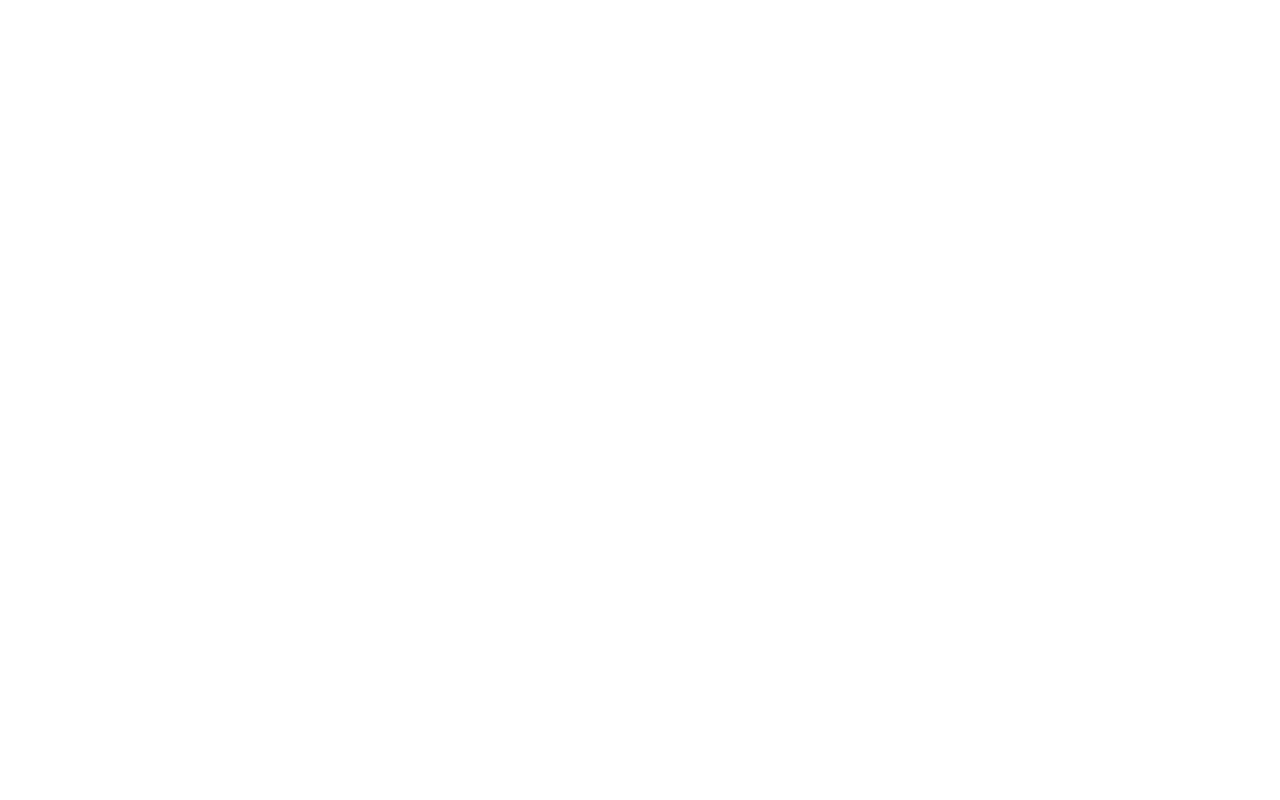
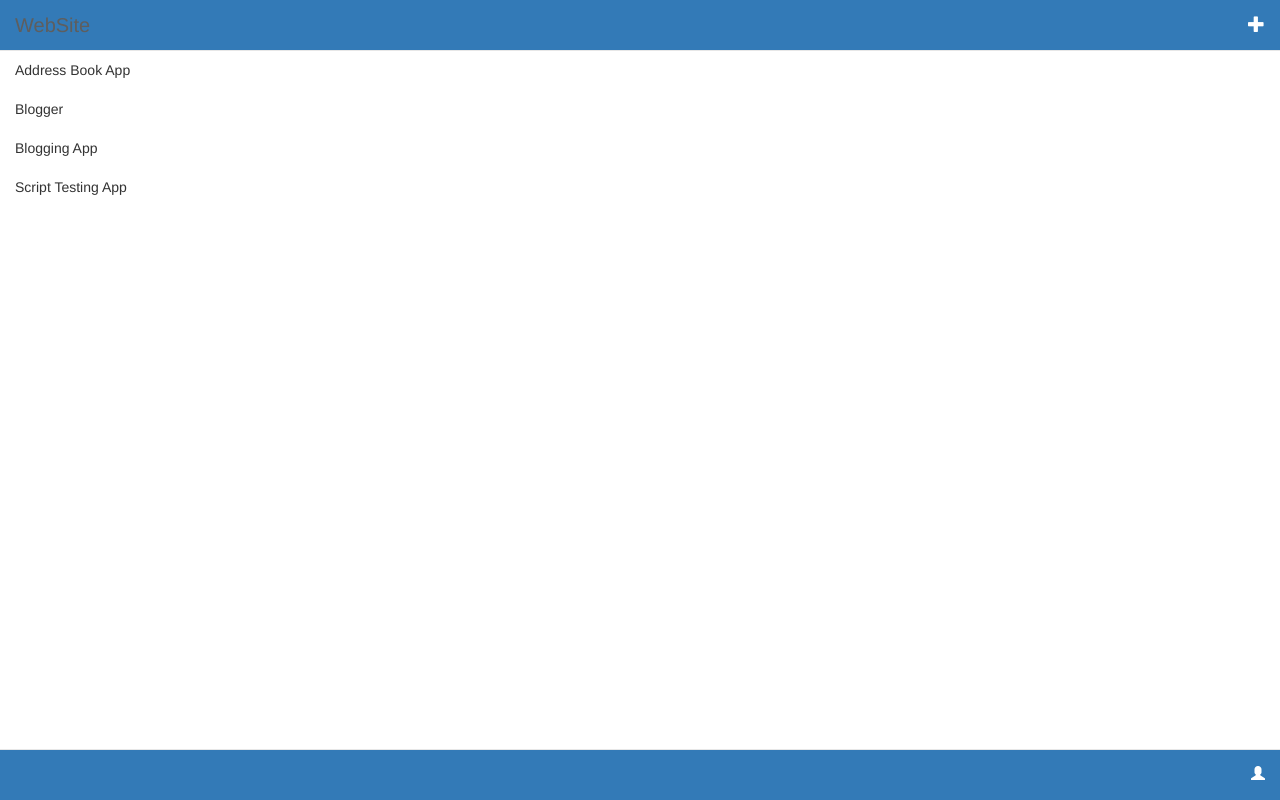
Before and after one commit to harshneu/shukla-harsh-webdev, a website: page public/assignment/Website Pages/website-list.html in a window 1280 px wide. Drawn offline with nearby package versions, Linux system fonts and the light colour scheme.

Commit message:
Website Pages.

```diff
--- /dev/null
+++ b/public/assignment/Website Pages/style.css
@@ -0,0 +1,27 @@
+.list-group-item {
+    border: none;
+}
+.list-items {
+    margin-top: 50px;
+}
+.glyphicon-plus {
+    float: right;
+    padding-top: 15px;
+    font-size: 17px;
+    color: white;
+}
+.navbar-default
+.navbar-brand {
+    font-size: 20px;
+    color: white;
+}
+
+
+.glyphicon-user{
+    float: right;
+    padding-top: 15px;
+    color: white;
+}
+.container-fluid {
+    background-color: rgb(51, 122, 183);
+}
--- a/public/assignment/Website Pages/website-list.html
+++ b/public/assignment/Website Pages/website-list.html
@@ -0,0 +1,39 @@
+<!DOCTYPE html>
+<html lang="en">
+<head>
+    <title>Website Edit Page</title>
+    <meta name="viewport" content="width=device-width, initial-scale=1">
+    <link rel="stylesheet" href="https://maxcdn.bootstrapcdn.com/bootstrap/3.3.7/css/bootstrap.min.css">
+    <meta charset="UTF-8">
+    <link href="https://maxcdn.bootstrapcdn.com/bootstrap/3.3.6/css/bootstrap.min.css" rel="stylesheet"/>
+    <script src="https://ajax.googleapis.com/ajax/libs/jquery/3.1.1/jquery.min.js"></script>
+    <script src="https://maxcdn.bootstrapcdn.com/bootstrap/3.3.7/js/bootstrap.min.js"></script>
+    <link href="style.css" rel="stylesheet"/>
+</head>
+
+<nav class="navbar navbar-default navbar-fixed-top">
+    <div class="container-fluid">
+        <span class="glyphicon glyphicon-plus"></span>
+        <div class="navbar-header">
+            <a class="navbar-brand" href="#">WebSite</a>
+        </div>
+    </div>
+</nav>
+    <div class="list-items">
+        <ul class="list-group">
+            <li class="list-group-item">Address Book App</li>
+            <li class="list-group-item">Blogger</li>
+            <li class="list-group-item">Blogging App</li>
+            <li class="list-group-item">Script Testing App</li>
+        </ul>
+    </div>
+<nav class="navbar navbar-default navbar-fixed-bottom">
+    <div class="container-fluid">
+        <span class="glyphicon glyphicon-user"></span>
+        <div class="navbar-footer">
+            <a class="navbar-brand" href="#"></a>
+        </div>
+    </div>
+</nav>
+</body>
+</html>
--- a/public/assignment/css/style.css
+++ b/public/assignment/css/style.css
@@ -4,5 +4,7 @@ input.form-control {
 
 body {
     padding-top: 36px;
-    background-color: lightblue;
 }
+.list-group-item {
+    border: none;
+}
```
